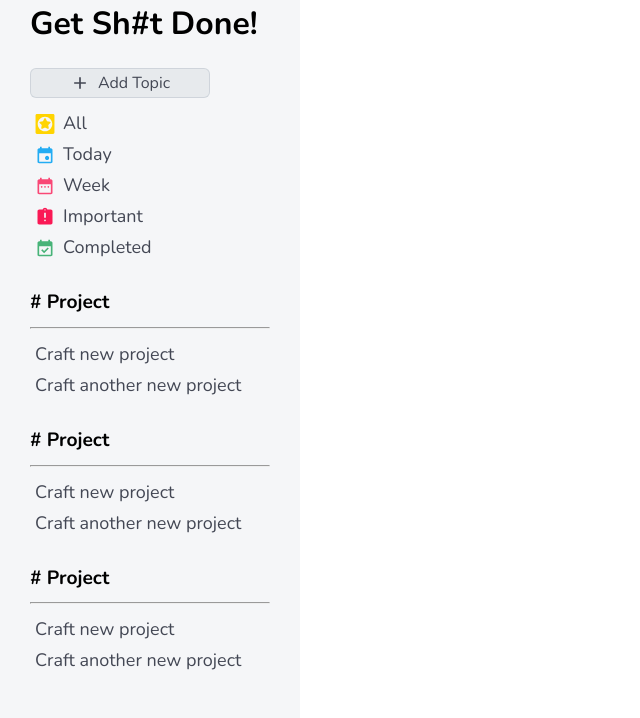
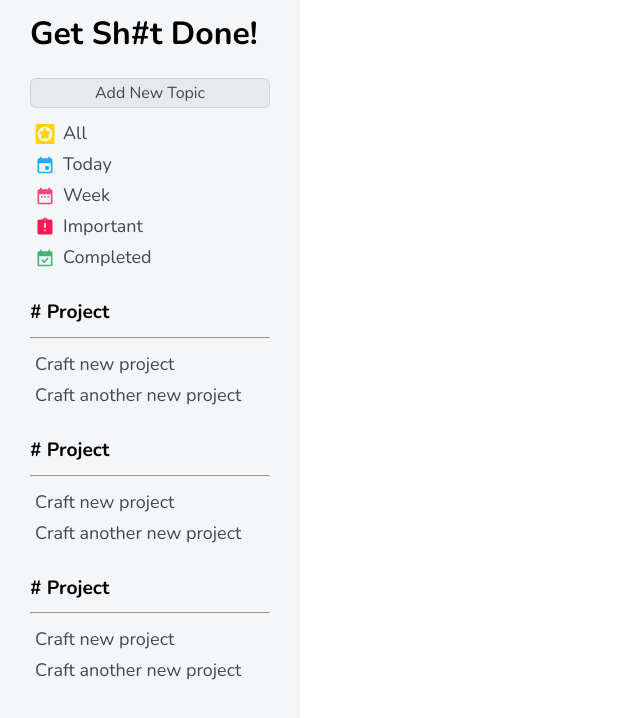
Before and after one commit to Udbhav227/todo-list, a website built with webpack: page src/index.html in a window 1280 px wide. Shown: the whole page, without its empty margins (0-640 px from the left). Built offline with nearby package versions, Linux system fonts and the light colour scheme.

Commit message:
Update button label for adding topics and enhance sidebar styling

```diff
--- a/src/index.html
+++ b/src/index.html
@@ -14,7 +14,7 @@
     </header>
     <div id="sidebar">
       <div class="sidebar-filters">
-        <button class="filter-btn list-btn" id="add-topic"><img src="./assets/icons/add.svg" alt="" class="icon"> Add Topic</button>
+        <button class="filter-btn list-btn" id="add-topic"> Add New Topic</button>
         <button class="filter-btn list-btn" id="filter-all"><img src="./assets/icons/star.svg" alt="" class="icon">All</button>
         <button class="filter-btn list-btn" id="filter-today"><img src="./assets/icons/today.svg" alt="" class="icon">Today</button>
         <button class="filter-btn list-btn" id="filter-week"><img src="./assets/icons/week.svg" alt="" class="icon">Week</button>
--- a/src/styles/main.css
+++ b/src/styles/main.css
@@ -12,6 +12,7 @@ body {
 }
 
 header, #sidebar {
+  padding-top: 10px;
   padding-left: 30px;
   width: 300px;
   background-color: var(--sidebar-background);
@@ -30,10 +31,6 @@ header, #sidebar {
 .sidebar-filters, .topic-lists {
   display: flex;
   flex-direction: column;
-}
-
-.sidebar-filters {
-  max-width: 180px;
 }
 
 .list-topic {
@@ -101,3 +98,7 @@ hr {
   background-color: var(--primary-dark);
   transform: scale(0.99);
 }
+
+#add-topic:hover {
+  background-color: rgba(255, 0, 0, 0.1);
+}
```
